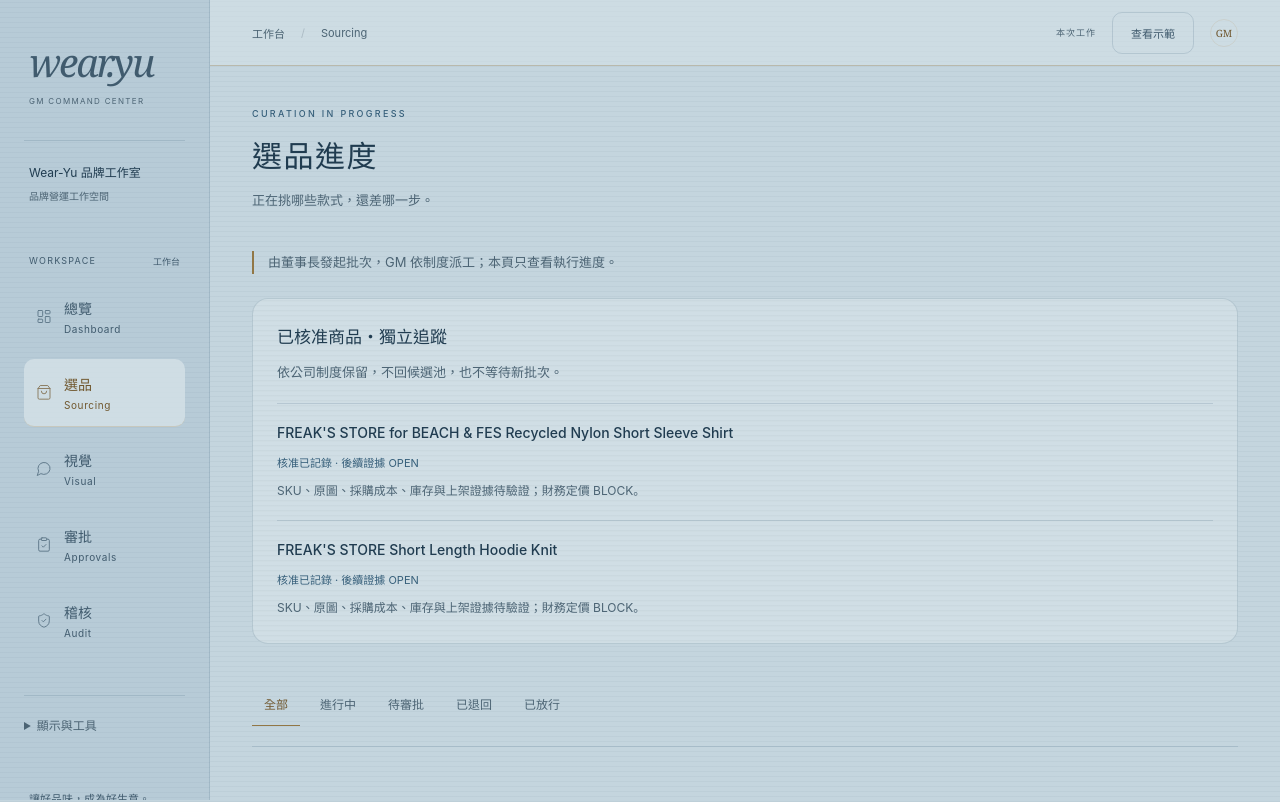
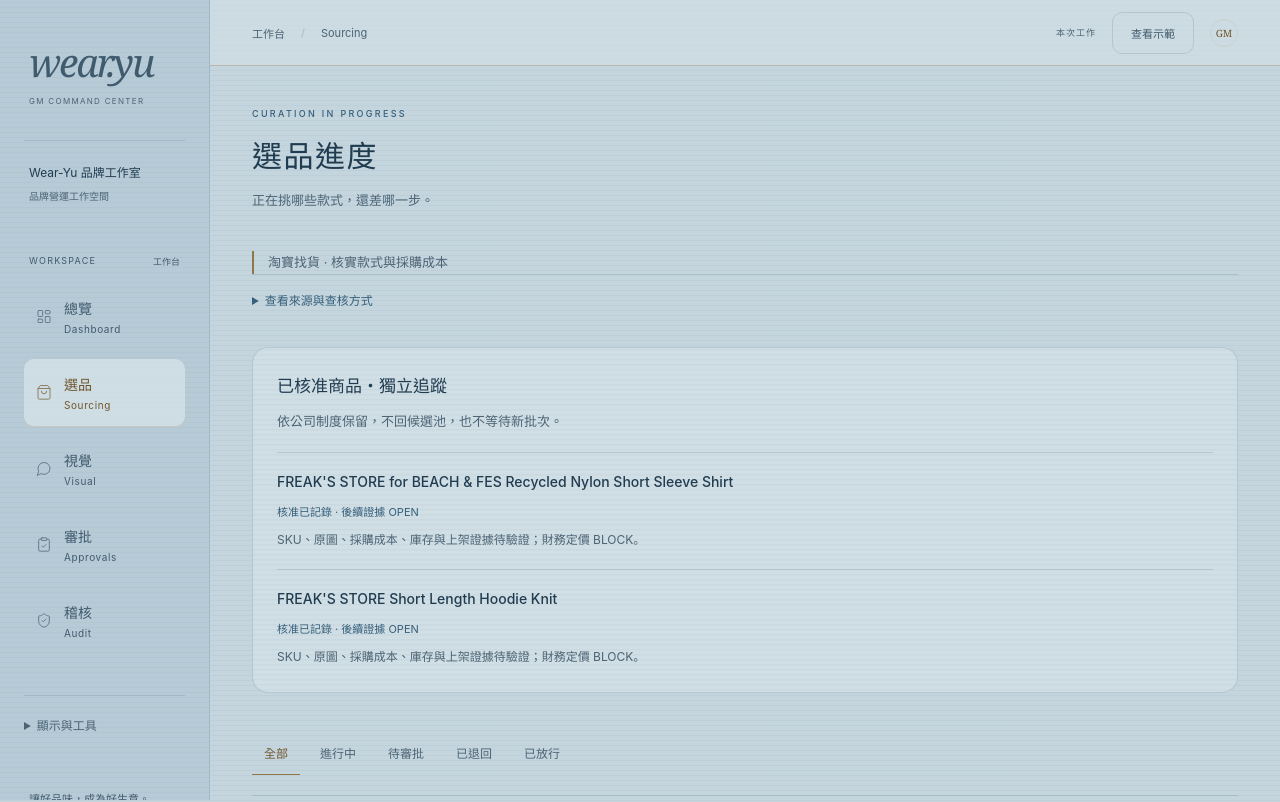
Before and after one commit to bojiez77-spec/wear-yu, a React (Vite) app: page /#/sourcing in a window 1280 px wide. Shown: the top 802 px of the page. Built offline with nearby package versions, Linux system fonts and the light colour scheme.

Commit message:
feat: define Taobao sourcing and evidence-based creative references

```diff
--- a/src/domain/operations.ts
+++ b/src/domain/operations.ts
@@ -11,10 +11,20 @@ export type Audit = { id: string; caseId: string; title: string; finding: string
 export type Workspace = { batches: Batch[]; cases: WorkCase[]; decisions: Decision[]; audits: Audit[] };
 export const emptyWorkspace = (): Workspace => ({ batches: [], cases: [], decisions: [], audits: [] });
 export const stepLabels: Record<Kind, string[]> = {
-  選品款式: ['挑選款式', '確認樣品', '搭配評估'],
-  社群內容: ['內容構思', '視覺製作', '加入好友引導'],
-  穿搭短影片: ['穿搭腳本', '拍攝剪輯', '上架前確認'],
-  穿搭示意圖: ['搭配提案', '示意圖製作', '上架前確認'],
+  選品款式: ['淘寶找款', '商品與來源核實', '搭配評估'],
+  社群內容: ['熱門樣式與文案查核', '品牌原創製作', '加入好友引導'],
+  穿搭短影片: ['熱門穿搭參考', '原創拍攝剪輯', '商品一致性確認'],
+  穿搭示意圖: ['熱門搭配參考', '品牌示意圖製作', '商品一致性確認'],
+};
+export const sourceBriefs: Record<Team, { summary: string; rules: string[] }> = {
+  選品組: {
+    summary: '淘寶找貨 · 核實款式與採購成本',
+    rules: ['保存淘寶商品連結、店鋪與確切 SKU，核對顏色、尺寸、庫存及實際採購成本。', '參考圖與商品原圖分開；熱門程度不能取代查重、氣候適配與財務查核。'],
+  },
+  視覺組: {
+    summary: '近期熱門穿搭與文案 → Wear-Yu 原創內容',
+    rules: ['優先查核近 7 天的穿搭與文案；樣本不足再看近 30 天，清楚標示期間與受眾。', '參考 Instagram、Threads、小紅書公開內容與 TikTok Creative Center；保留原文連結、發佈日期、查核時間及可見互動數據。', '只在同平台、同期間、同類型的已查核樣本中比較熱度；缺數據即待查核，不宣稱全網最高。', '提取開場、構圖與穿搭思路，重寫品牌文案並製作原創素材；保留已核准三段式品牌形象，商品素材須符合實際款式。'],
+  },
 };
 export const progress = (item: WorkCase) => Math.round(item.steps.filter(s => s.done).length / item.steps.length * 100);
 export const hasOpenFinding = (state: Workspace, id: string) => state.audits.some(a => a.caseId === id && a.finding && !a.resolved);
@@ -117,10 +127,10 @@ export type Batch = { id: string; name: string; mode: 'live' | 'demo'; gate: num
 export function createBatch(id: string, number: number, demo: boolean): { batch: Batch; cases: WorkCase[] } {
   const name = `第 ${String(number).padStart(2, '0')} 批次`;
   const definitions: { suffix: string; kind: Kind; title: string; detail: string }[] = [
-    { suffix: 's', kind: '選品款式', title: '候選款式搜尋', detail: '查重、氣候適配，至少一件短袖；不硬湊候選。' },
-    { suffix: 'social', kind: '社群內容', title: '社群與好友引導', detail: '定期內容規劃，吸引停留並引導加入好友。' },
-    { suffix: 'video', kind: '穿搭短影片', title: '上架前穿搭短影片', detail: '候選成熟後，由 GM 派交視覺組。' },
-    { suffix: 'image', kind: '穿搭示意圖', title: '搭配圖與尺寸表', detail: '候選成熟後，製作搭配示意及尺寸資料。' },
+    { suffix: 's', kind: '選品款式', title: '淘寶候選款式搜尋', detail: '淘寶找貨、查重與來源核實；符合氣候，至少一件短袖，不硬湊候選。' },
+    { suffix: 'social', kind: '社群內容', title: '社群與好友引導', detail: '參考近期熱門樣式與文案，轉成品牌原創內容，吸引停留與加入好友。' },
+    { suffix: 'video', kind: '穿搭短影片', title: '上架前穿搭短影片', detail: '候選成熟後，參考熱門穿搭節奏，原創製作符合實際商品的短片。' },
+    { suffix: 'image', kind: '穿搭示意圖', title: '搭配圖與尺寸表', detail: '參考熱門搭配呈現，依實際商品製作示意圖與尺寸資料。' },
   ];
   return {
     batch: { id, name, mode: demo ? 'demo' : 'live', gate: 0, status: demo ? '執行中' : '待接通', reason: '', events: [`董事長發起${name}`, 'GM 已建立制度工作佇列', demo ? '示範引擎開始演練' : '待接通找貨與製作執行服務，尚未實際執行'] },
--- a/src/pages/WorkBoard.tsx
+++ b/src/pages/WorkBoard.tsx
@@ -2,15 +2,17 @@ import { useState } from 'react';
 import { PageHeading } from '../components/ui';
 import { CaseCard } from '../components/Operations';
 import { useOperations } from '../hooks/useOperations';
-import type { Team } from '../domain/operations';
+import { sourceBriefs, type Team } from '../domain/operations';
 
 export default function WorkBoard({ team }: { team: Team }) {
   const { state } = useOperations();
+  const brief = sourceBriefs[team];
   const [filter, setFilter] = useState('全部');
   const cases = state.cases.filter(c => c.team === team && (filter === '全部' || c.stage === filter));
   return <>
     <PageHeading eyebrow={team === '選品組' ? 'CURATION IN PROGRESS' : 'VISUALS IN THE MAKING'} title={team === '選品組' ? '選品進度' : '視覺進度'} description={team === '選品組' ? '正在挑哪些款式，還差哪一步。' : '定期社群內容、好友引導，以及上架前穿搭素材。'} />
-    <p className="work-auto-note">由董事長發起批次，GM 依制度派工；本頁只查看執行進度。</p>
+    <p className="work-auto-note">{brief.summary}</p>
+    <details className="batch-details"><summary>查看來源與查核方式</summary><p className="subtle">由董事長發起批次，GM 依制度派工。來源規則已設定，資料擷取與製作服務仍待接通。</p>{brief.rules.map(rule => <p key={rule}>{rule}</p>)}</details>
     {team === '選品組' && <section className="approved-followups ops-section"><h2>已核准商品・獨立追蹤</h2><p className="subtle">依公司制度保留，不回候選池，也不等待新批次。</p>{["FREAK'S STORE for BEACH & FES Recycled Nylon Short Sleeve Shirt", "FREAK'S STORE Short Length Hoodie Knit"].map(name => <div className="followup-row" key={name}><strong>{name}</strong><span>核准已記錄 · 後續證據 OPEN</span><p>SKU、原圖、採購成本、庫存與上架證據待驗證；財務定價 BLOCK。</p></div>)}</section>}
     <div className="section-toolbar"><div className="filter-tabs" aria-label="作業狀態">{['全部', '進行中', '待審批', '已退回', '已放行'].map(value => <button key={value} aria-pressed={filter === value} className={filter === value ? 'active' : ''} onClick={() => setFilter(value)}>{value}</button>)}</div></div>
     {cases.length ? <div className="case-grid">{cases.map(item => <CaseCard key={item.id} item={item} />)}</div> : <div className="ops-empty">{filter === '全部' ? '尚未派工。請由董事長工作台發起新批次。' : `目前沒有${filter}的作業。`}</div>}
```
Also changed, not shown: 2 other files (tests, documents, lock files or other folders).
